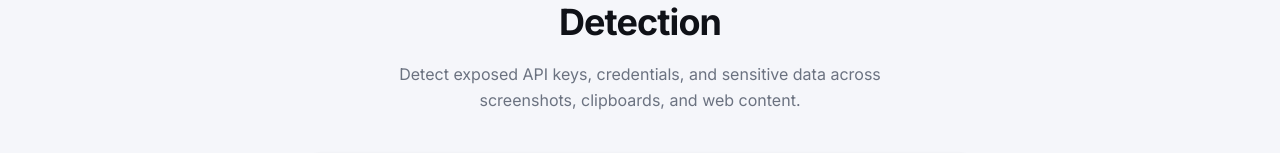
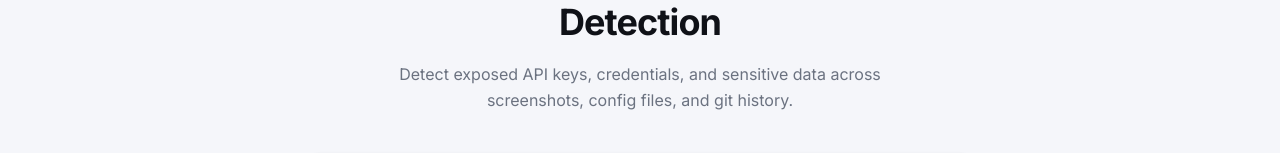
Before and after one commit to michael-0954/HackTJ, a React (Vite) app: page / in a window 1280 px wide. Shown: the part 198-351 px from the top of the page. Built offline with nearby package versions, Linux system fonts and the light colour scheme.

Commit message:
fix: hide header and URL example in extension mode

```diff
--- a/src/App.jsx
+++ b/src/App.jsx
@@ -196,6 +196,7 @@ export default function App() {
         {/* IDLE */}
         {appState === STATES.IDLE && (
           <div className="max-w-2xl mx-auto">
+            {!isExtension && (
               <div className="text-center mb-10">
                 <div className="inline-flex items-center bg-[#F0F9FF] text-[#0284C7] text-xs font-medium px-3 py-1.5 rounded-full mb-5">
                   OCR · Pattern Detection · AI Classification
@@ -204,9 +205,10 @@ export default function App() {
                   Credential Exposure<br />Detection
                 </h1>
                 <p className="text-[#6B7280] text-base leading-relaxed max-w-lg mx-auto">
-                Detect exposed API keys, credentials, and sensitive data across screenshots, clipboards, and web content.
+                  Detect exposed API keys, credentials, and sensitive data across screenshots, config files, and git history.
                 </p>
               </div>
+            )}
 
             {/* Input mode tabs */}
             <div className="bg-white rounded-2xl shadow-sm border border-[#E5E7EB] overflow-hidden mb-4">
--- a/src/components/GitInputZone.jsx
+++ b/src/components/GitInputZone.jsx
@@ -1,4 +1,5 @@
 import { useState } from "react"
+const isExtension = new URLSearchParams(window.location.search).get('ext') === '1'
 
 const CORS_PROXIES = [
   (url) => `https://api.allorigins.win/get?url=${encodeURIComponent(url)}`,
@@ -104,7 +105,7 @@ export default function UrlInputZone({ onTextReady }) {
         Only scans publicly accessible URLs — no authentication supported
       </p>
 
-      {/* Example URLs for demo */}
+      {!isExtension && (
         <div className="border border-[#E5E7EB] rounded-xl p-3">
           <p className="text-xs font-medium text-[#6B7280] mb-2">
             Example — click to try:
@@ -123,9 +124,10 @@ export default function UrlInputZone({ onTextReady }) {
             ))}
           </div>
           <p className="text-xs text-[#9CA3AF] mt-2">
-          Use raw text URLs for best results
+            Only raw text URLs work — use raw.githubusercontent.com for GitHub files
           </p>
         </div>
+      )}
     </div>
   )
 }
```
Lines whose indentation alone changed are shown as unchanged.
